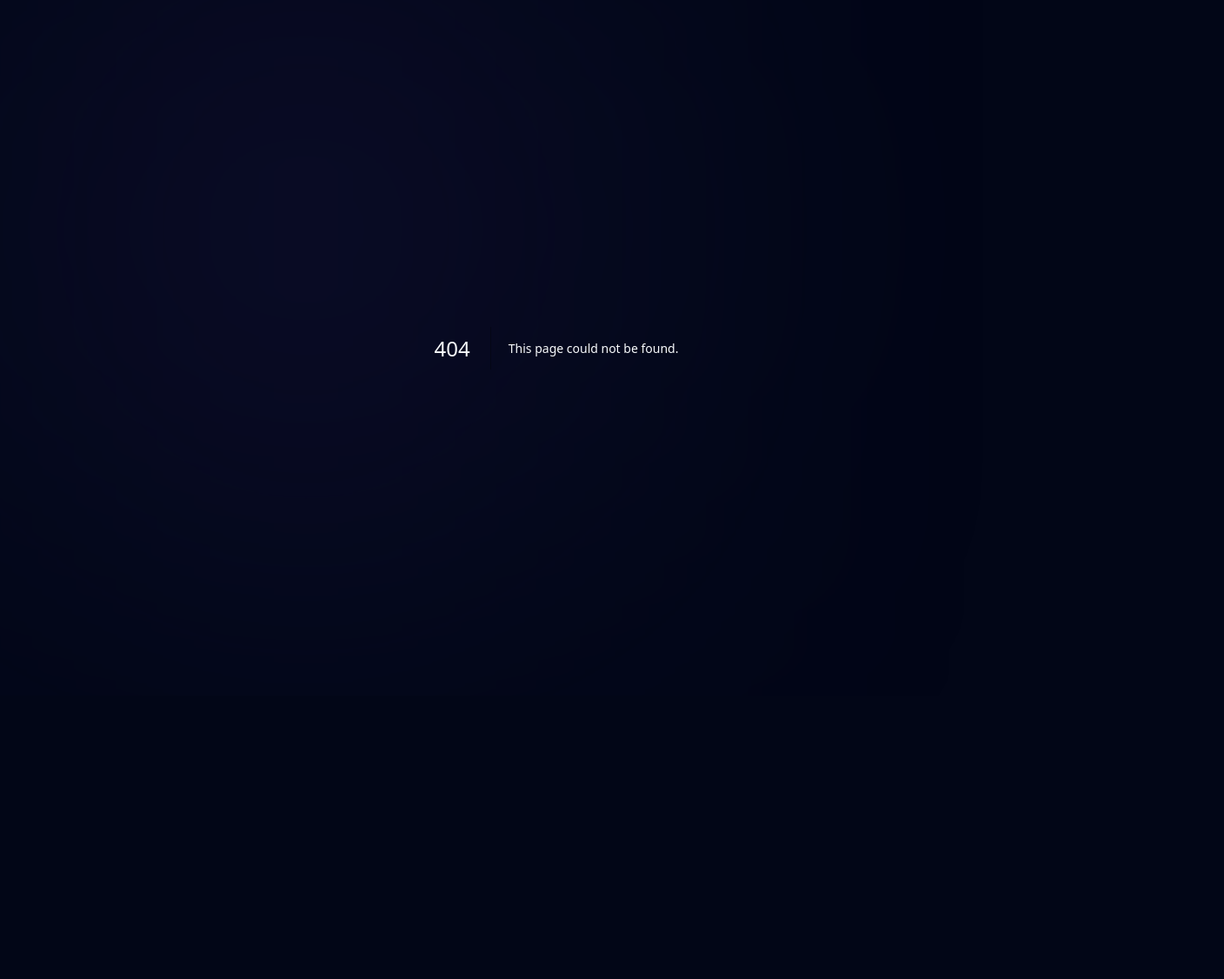
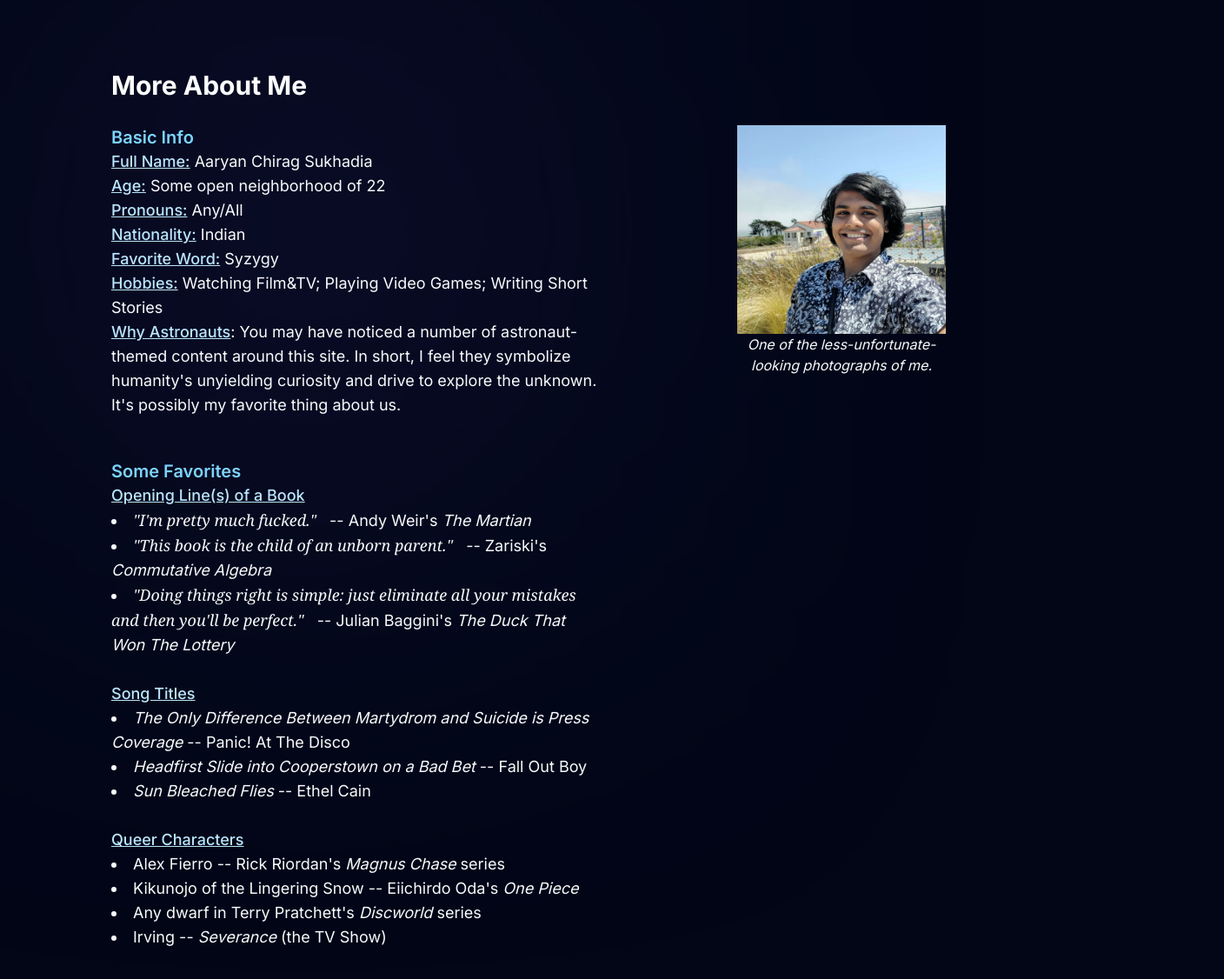
Before and after one commit to AstronomicalBlunder/site, a Next.js app: page /AboutMe in a window 1280 px wide. Before the commit this address had no page. Shown: the top 1126 px of the page at 87% size, 1408 px wide, since content can reach past the window. Before the commit the page ends 800 px from the top, so only its background shows below. Built offline with nearby package versions, Linux system fonts and the light colour scheme.

Commit message:
Added AboutMe Page

```diff
--- /dev/null
+++ b/app/AboutMe/page.tsx
@@ -0,0 +1,59 @@
+import InlineLink from "@/components/InlineLink";
+
+export default function Page() {
+    return (
+      <section className="w-full flex flex-col ml-[10vw] mt-20 items-start justify-center text-sm md:text-base lg:text-lg"
+    id="More About Me">
+      <h1 className="text-white font-bold text-xl md:text-2xl lg:text-3xl">
+        More About Me
+      </h1>
+      <br></br>
+      <div className="w-5/6 md:w-3/4 flex flex-col-reverse md:flex-row justify-between items-start gap-20">
+        <ul className="w-full flex flex-wrap md:w-7/12 space-y-12">
+            <li>
+                <h1 className="text-sky-300 font-semibold text-lg first-line:md:text-xl lg:text-2xl"> Basic Info</h1>
+                <p> <u className="font-medium text-sky-200"> Full Name:</u> Aaryan Chirag Sukhadia </p>
+                <p> <u className="font-medium text-sky-200"> Age:</u> Some open neighborhood of 22 </p>
+                <p> <u className="font-medium text-sky-200"> Pronouns:</u> Any/All </p>
+                <p> <u className="font-medium text-sky-200"> Nationality:</u> Indian </p>
+                <p> <u className="font-medium text-sky-200"> Favorite Word:</u> Syzygy </p>
+                <p> <u className="font-medium text-sky-200"> Hobbies:</u> Watching Film&TV; Playing Video Games; Writing Short Stories</p>
+                <p> <u className="font-medium text-sky-200"> Why Astronauts</u>: You may have noticed a number of astronaut-themed content around this site. In short, I feel they symbolize humanity's unyielding curiosity and drive to explore the unknown. It's possibly my favorite thing about us.</p>
+            </li>
+            <li>
+                <h1 className="text-sky-300 font-semibold text-lg first-line:md:text-xl lg:text-2xl"> Some Favorites</h1>
+                <p><u className="font-medium text-sky-200"> Opening Line(s) of a Book</u> </p>
+                <ul className="list-disc list-inside">
+                    <li> <em className="font-serif">"I'm pretty much fucked."</em> &nbsp; -- Andy Weir's <em>The Martian</em></li>
+                    <li> <em className="font-serif">"This book is the child of an unborn parent."</em> &nbsp; -- Zariski's <em>Commutative Algebra</em></li>
+                    <li> <em className="font-serif">"Doing things right is simple: just eliminate all your mistakes and then you'll be perfect."</em> &nbsp; -- Julian Baggini's <em>The Duck That Won The Lottery</em></li>
+                </ul>
+                <br/>
+                <p><u className="font-medium text-sky-200"> Song Titles </u> </p>
+                <ul className="list-disc list-inside">
+                    <li> <em>The Only Difference Between Martydrom and Suicide is Press Coverage</em> -- Panic! At The Disco</li>
+                    <li> <em>Headfirst Slide into Cooperstown on a Bad Bet</em> -- Fall Out Boy </li>
+                    <li> <em>Sun Bleached Flies</em> -- Ethel Cain </li>
+                </ul>
+                <br/>
+                <p><u className="font-medium text-sky-200"> Queer Characters </u> </p>
+                <ul className="list-disc list-inside">
+                    <li> Alex Fierro -- Rick Riordan's <em> Magnus Chase </em> series</li>
+                    <li> Kikunojo of the Lingering Snow -- Eiichirdo Oda's <em>One Piece</em> </li>
+                    <li> Any dwarf in Terry Pratchett's <em>Discworld</em> series</li>
+                    <li> Irving -- <em>Severance</em> (the TV Show) </li>
+                </ul>
+                <br/>
+            </li>
+        </ul>
+        <figure className="w-5/6 md:w-1/4 flex flex-col items-center text-center text-xs md:text-sm lg:text-base">
+            <img src='/images/Portrait.jpeg' className="w-1/2 lg:w-52 xl:w-72 items-center">
+            </img>
+            <figcaption> <em>One of the less-unfortunate-looking photographs of me.</em></figcaption>
+            <hr></hr>
+        </figure>
+      </div>
+      <br/><br/><br/><br/>
+    </section>
+    )
+  }
--- a/app/T-Shirts/page.tsx
+++ b/app/T-Shirts/page.tsx
@@ -18,6 +18,11 @@ export default function Page() {
           </img>
         </li>
         <li>
+          <h2> Fullmetal Alchemist </h2>
+          <img src='/images/T-Shirts/FMAB.jpeg' className=" w-1/3 lg:w-1/4 items-center">
+          </img>
+        </li>
+        <li>
           <h2>PROMYS 2022</h2>
           <img src='/images/T-Shirts/PROMYS2022.jpeg' className=" w-1/3 lg:w-1/4 items-center">
           </img>
--- a/components/HomeSections/CreativeWorks.tsx
+++ b/components/HomeSections/CreativeWorks.tsx
@@ -39,7 +39,7 @@ export default function CreativeWorks() {
                 <h1 className="text-lg md:text-xl lg:text-2xl font-semibold text-sky-300">Selected Writings</h1>
                 <ul className="list-disc space-y-1">
                     <li>
-                        <InlineLink text='Unfolded' url='/pdfs/CreativeWriting/Unfolded.pdf'/>: a short sci-fi story, probably the work I'm proudest of. Mentored and edited by the absolutely wonderful <InlineLink text='Scott Hutchins' url='https://www.goodreads.com/author/show/5280934.Scott_Hutchins'/>.
+                        <InlineLink text='Unfolded' url='/pdfs/CreativeWriting/Unfolded.pdf'/>: a short sci-fi story, probably the work I'm proudest of. Mentored and edited by the absolutely wonderful Scott Hutchins.
                     </li>
                     <li>
                         <InlineLink text='Colourless' url='/pdfs/CreativeWriting/Colourless.pdf'/>: my entry in a flash fiction competition, back when I attended a British-curriculum high-school (hence the spelling).
--- a/components/HomeSections/Math.tsx
+++ b/components/HomeSections/Math.tsx
@@ -74,7 +74,7 @@ export default function Math() {
                     </li>
                     <li>
                         <p>
-                            (Ongoing) <InlineLink text="Honors Thesis" url='https://github.com/AstronomicalBlunder/Math-Writing/blob/main/Senior%20Thesis/ThesisNotes.pdf'/> on Iwasawa-Tate theory, supervised by Prof. Brian Conrad. Updated every week or so.
+                            (Ongoing) <InlineLink text="Honors Thesis" url='https://github.com/AstronomicalBlunder/Math-Writing/blob/main/Senior%20Thesis/ThesisNotes.pdf'/> on number-theoretic Langlands, supervised by Prof. Brian Conrad. Updated every week or so.
                         </p>
                     </li>
                 </ul>
@@ -109,10 +109,10 @@ export default function Math() {
                     A presentation I gave on <InlineLink text='Seifert Surfaces' url='/PPTs/SeifertSurfaces.pptx'/> with some neat transitions.
                   </li>
                   <li>
-                    Some notes on <InlineLink text="Kontsevichs' Conjecture" url="/pdfs/Math/KontsevichConj.pdf"/>, adapted from a course taught by Prof. <InlineLink text='Melody Chan' url="https://www.math.brown.edu/mchan2/"/>.
+                    Some notes on <InlineLink text="Kontsevichs' Conjecture" url="/pdfs/Math/KontsevichConj.pdf"/>, adapted from a course taught by Prof. Melody Chan.
                   </li>
                   <li>
-                    A <InlineLink text='Probabilistic Method crash-course' url='/pdfs/Math/ProbabilisticMethod.pdf'/>, originally written as a series of mini-lectures for Math75SI students. The examples range from game theory to graph theory to Euclidean geometry.
+                    A <InlineLink text='Probabilistic Method crash-course' url='/pdfs/Math/ProbabilisticMethod.pdf'/>; examples ranging from game theory to graph theory to Euclidean geometry.
                   </li>
                 </ul>
                 <Button buttonText='See More' buttonLink='/Exposition'></Button>
--- a/components/HomeSections/Me.tsx
+++ b/components/HomeSections/Me.tsx
@@ -43,6 +43,7 @@ export default function Me() {
                 </p>
                 <div className="flex flex-row w-full justify-center gap-10 mb-10">
                   <Button buttonLink="/pdfs/CV.pdf" buttonText='My CV'/>
+                  <Button buttonLink="/AboutMe" buttonText='More About Me'/>
                 </div>
             </motion.div>
             <svg className="h-72 w-72 mt-40 lg:h-96 lg:w-96 lg:mt-0"
```
Also changed, not shown: public/images/T-Shirts/FMAB.jpeg (added), 1 other file (tests, documents, lock files or other folders).
